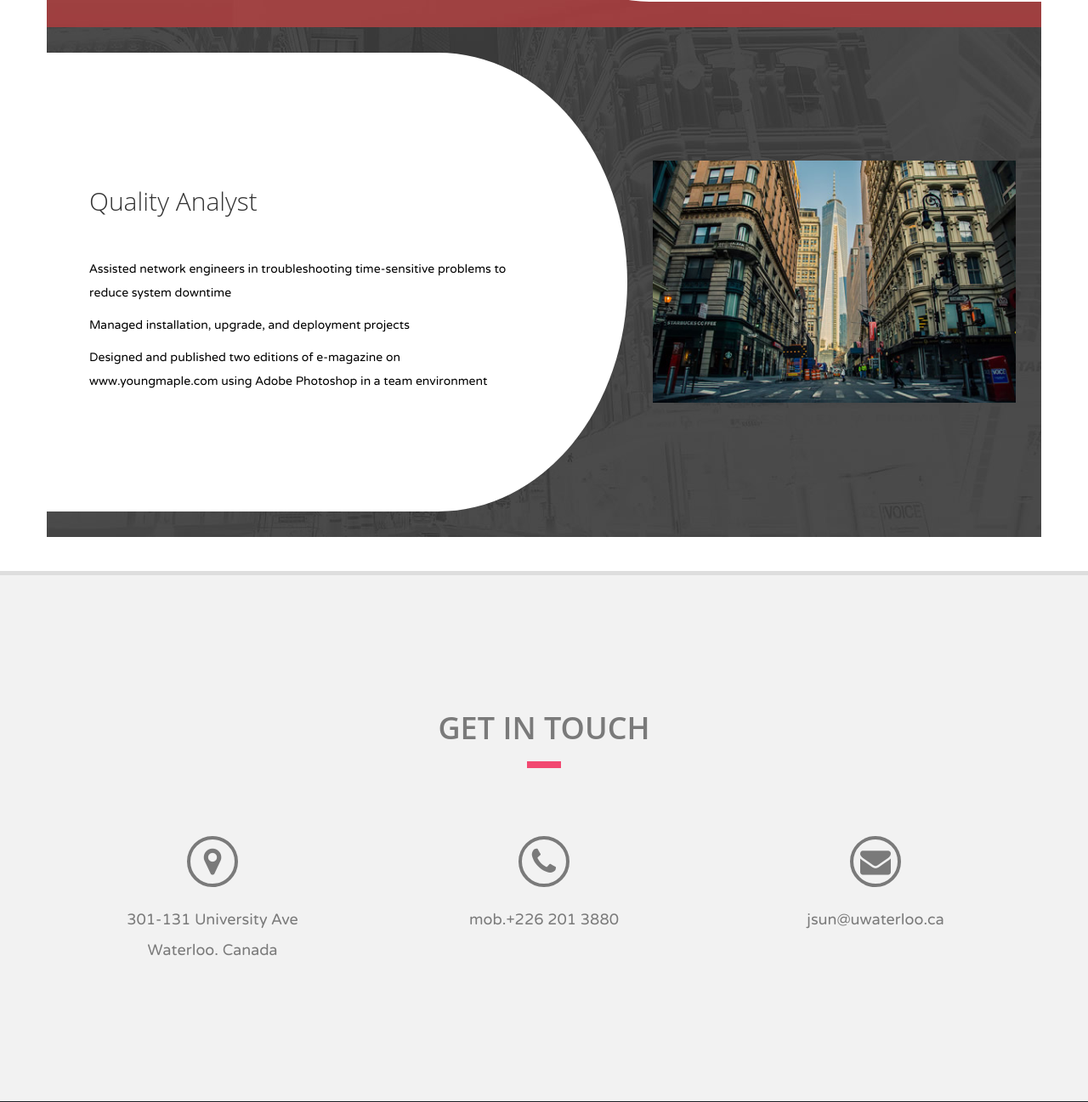
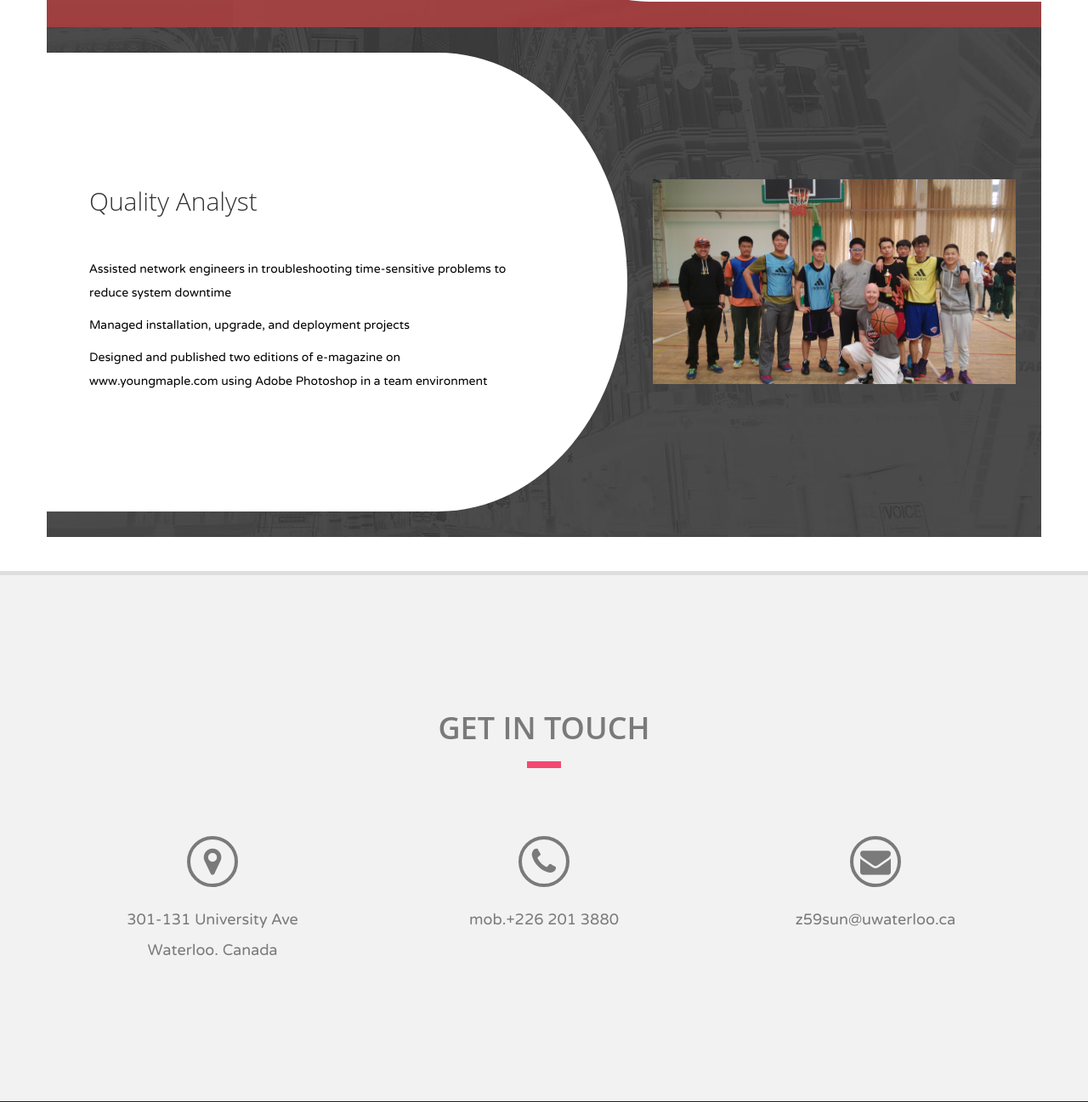
Before and after one commit to ZujuSun/personal-website-old, a plain HTML site: page index.html in a window 1280 px wide. Shown: the part 4799-6096 px from the top of the page at 85% size. Drawn offline with Linux system fonts and the light colour scheme; a web font is replaced by a local one.

Commit message:
this is the edit version

```diff
--- a/index.html
+++ b/index.html
@@ -550,7 +550,7 @@
 
                     </div>
                     <div class="tm-flex-center col-xs-12 col-sm-6 col-md-6 col-lg-5 col-xl-6">
-                        <img src="img/strip-02.jpg" alt="Image" class="img-fluid tm-img">
+                        <img src="img/2015-05-18%20130737.jpg" alt="Image" class="img-fluid tm-img">
                     </div>
                 </section> <!-- #about -->
 
@@ -586,7 +586,7 @@
 			<div class="col-md-4 ">
 				<div class="build contact clearfix text-center">
 					<span class="fa fa-envelope"></span>
-					<p>jsun@uwaterloo.ca</p>
+					<p>z59sun@uwaterloo.ca</p>
 				</div>
 			</div>
 		</div><!-- end row -->
```
Also changed, not shown: img/003279-pink-jelly-icon-media-a-media32-forward.png (deleted).
